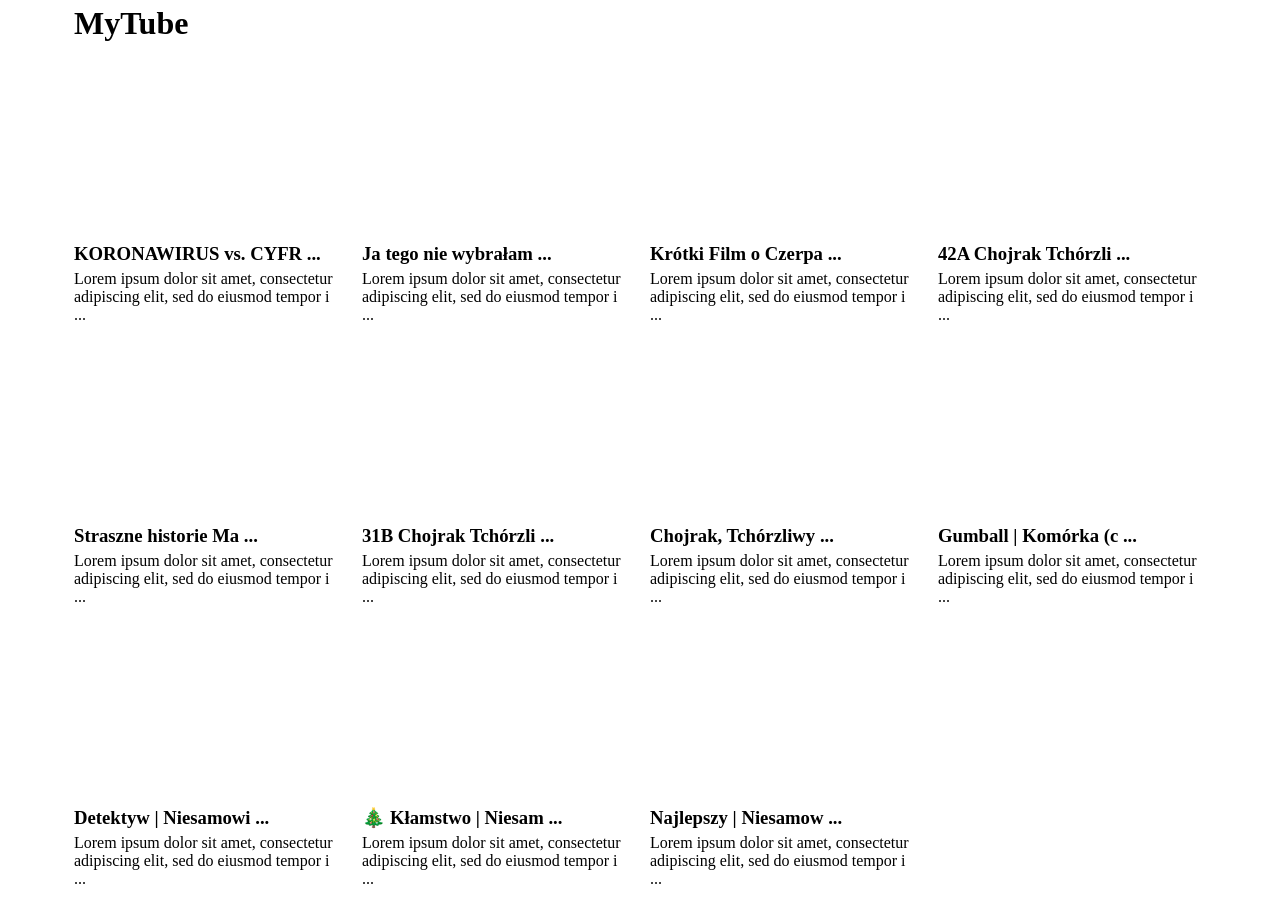
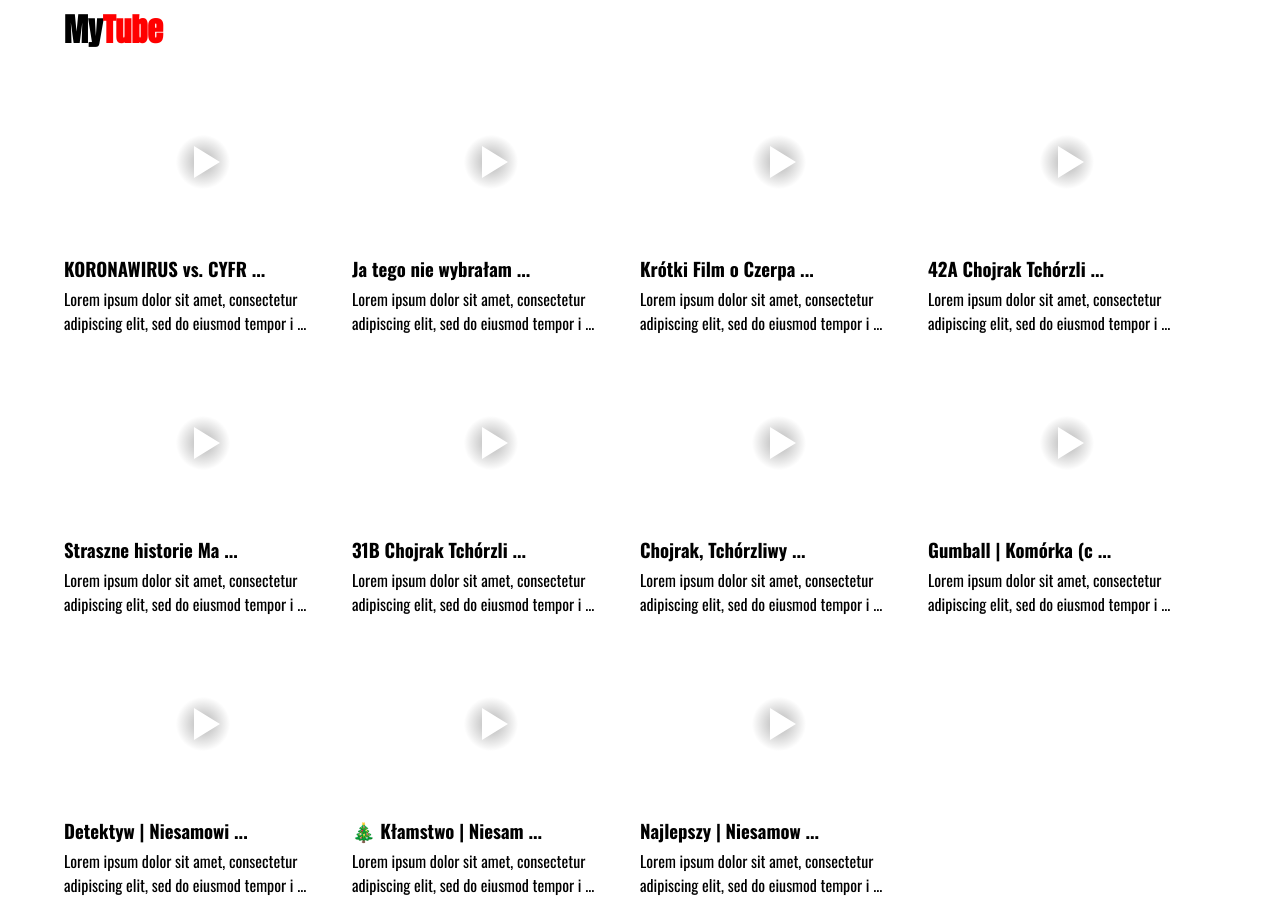
Before and after one commit to Radzio1976/Movie-Player, a React (Create React App) app: page / in a window 1280 px wide. Built offline with nearby package versions, Linux system fonts and the light colour scheme; no server answers.

Commit message:
Added fonts to app

```diff
--- a/public/index.html
+++ b/public/index.html
@@ -1,14 +1,12 @@
 <!DOCTYPE html>
 <html lang="en">
+
 <head>
   <meta charset="utf-8" />
   <link rel="icon" href="%PUBLIC_URL%/favicon.ico" />
   <meta name="viewport" content="width=device-width, initial-scale=1" />
   <meta name="theme-color" content="#000000" />
-    <meta
-      name="description"
-      content="Web site created using create-react-app"
-    />
+  <meta name="description" content="Web site created using create-react-app" />
   <link rel="apple-touch-icon" href="%PUBLIC_URL%/logo192.png" />
   <!--
       manifest.json provides metadata used when your web app is installed on a
@@ -25,7 +23,10 @@
       Learn how to configure a non-root public URL by running `npm run build`.
     -->
   <title>React App</title>
+  <link href="https://fonts.googleapis.com/css?family=Anton|Oswald:400,500,600,700&display=swap&subset=latin-ext"
+    rel="stylesheet">
 </head>
+
 <body>
   <noscript>You need to enable JavaScript to run this app.</noscript>
   <div id="root"></div>
@@ -40,4 +41,5 @@
       To create a production bundle, use `npm run build` or `yarn build`.
     -->
 </body>
+
 </html>
--- a/src/App.js
+++ b/src/App.js
@@ -81,8 +81,8 @@ class App extends React.Component {
       <BrowserRouter>
         <Logo />
         <Switch>
-          <Route exact path="/" exact component={() => <AllMovies movies={this.state.movies} />} />
-          <Route exact path="/video/:title" component={(props) => <MoviesPlayer movies={this.state.movies} {...props} />} />
+          <Route path="/" exact component={() => <AllMovies movies={this.state.movies} />} />
+          <Route path="/video/:title" component={(props) => <MoviesPlayer movies={this.state.movies} {...props} />} />
         </Switch>
       </BrowserRouter>
     )
--- a/src/components/AllMovies.js
+++ b/src/components/AllMovies.js
@@ -18,7 +18,7 @@ class AllMovies extends React.Component {
                         return (
                             <div className="movie-container">
                                 <div className="movie-player-wrapper">
-                                    <ReactPlayer className="video-player" url={value.url} />
+                                    <ReactPlayer className="video-player" url={value.url} light />
                                 </div>
                                 <div onClick={() => this.props.history.push(`/video/${prettyUrl}`, { id: value.id })} className="video-description-wrapper">
                                     <h3>{value.title.slice(0, 20)} ...</h3>
--- a/src/components/Logo.js
+++ b/src/components/Logo.js
@@ -5,7 +5,7 @@ class Logo extends React.Component {
     render() {
         return (
             <div className="Logo">
-                <h1 onClick={() => this.props.history.push("/")}>MyTube</h1>
+                <h1 onClick={() => this.props.history.push("/")}>My<span>Tube</span></h1>
             </div>
         )
     }
--- a/src/components/Movie.js
+++ b/src/components/Movie.js
@@ -9,7 +9,7 @@ class Movie extends React.Component {
         return (
             <div className="Movie" style={{ visibility: this.props.currentMovie === this.props.id ? "hidden" : "visible", height: this.props.currentMovie === this.props.id ? "0px" : "", marginBottom: this.props.currentMovie === this.props.id ? "0px" : "", paddingBottom: this.props.currentMovie === this.props.id ? "0px" : "" }}>
                 <div className="movie-wrapper">
-                    <ReactPlayer className="movie-player" url={this.props.url} />
+                    <ReactPlayer className="movie-player" url={this.props.url} light />
                 </div>
                 <div onClick={() => {
                     this.props.history.push(`/video/${prettyUrl}`, { id: this.props.id })
--- a/src/components/Mp4Player.js
+++ b/src/components/Mp4Player.js
@@ -9,7 +9,7 @@ class Mp4Player extends React.Component {
                 <div className="react-player-wrapper">
                     <ReactPlayer
                         className="react-player"
-                        url={this.props.movie.url} playing />
+                        url={this.props.movie.url} playing controls />
                 </div>
                 <div className="nowPlaying-title">
                     <h1>{this.props.movie.title}</h1>
--- /dev/null
+++ b/src/scss/_fonts.scss
@@ -0,0 +1,3 @@
+body {
+    font-family: 'Oswald', sans-serif;
+}
--- a/src/scss/components/_allMovies.scss
+++ b/src/scss/components/_allMovies.scss
@@ -1,6 +1,7 @@
 .movie-container {
     width: 25%;
     padding: 10px;
+    padding-left: 0px;
     .movie-player-wrapper {
         width: 100%;
         height: 11rem;
--- a/src/scss/components/_logo.scss
+++ b/src/scss/components/_logo.scss
@@ -2,9 +2,13 @@
     width: 90%;
     margin: 0 auto;
     padding-top: 5px;
-    padding-left: 10px;
     padding-bottom: 10px;
     h1 {
+        display: inline-block;
+        font-family: 'Anton', sans-serif;
         cursor: pointer;
+        span {
+            color: red;
+        }
     }
 }
--- a/src/scss/main.scss
+++ b/src/scss/main.scss
@@ -4,3 +4,4 @@
 @import './components/movie';
 @import './components/allMovies';
 @import './components//logo';
+@import './fonts';
```
Lines whose indentation alone changed are shown as unchanged.
